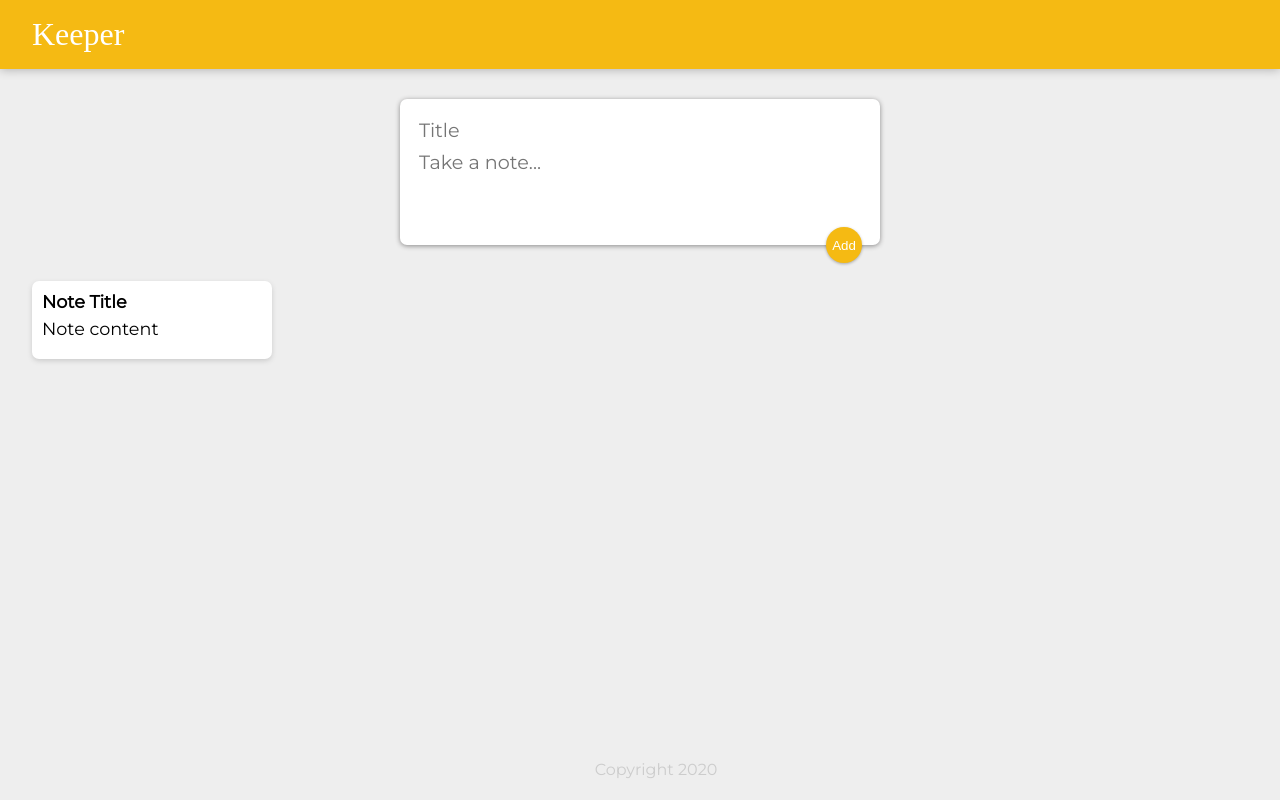
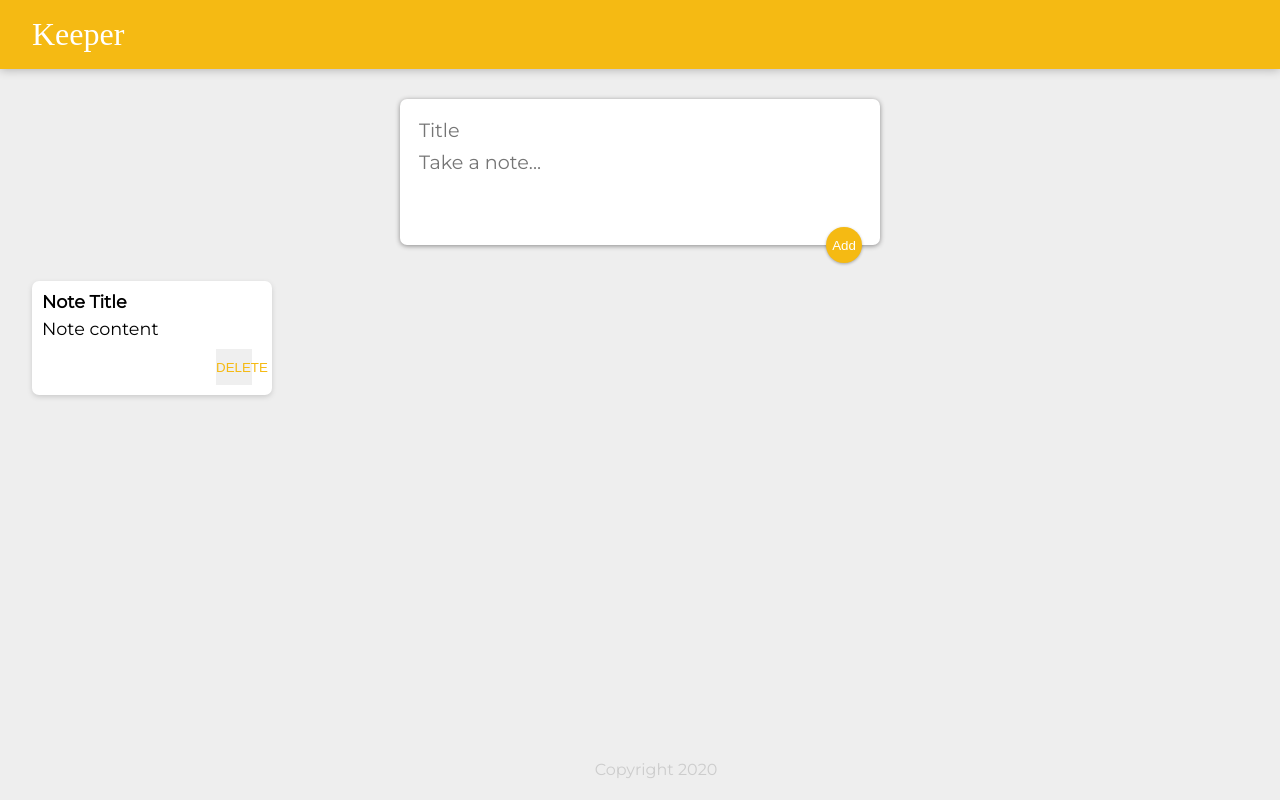
Before and after one commit to omri2861/UdemyWebDev, a React (Create React App) app in the folder keeper/: page / in a window 1280 px wide. Built offline with nearby package versions, Linux system fonts and the light colour scheme; a web font is replaced by a local one.

Commit message:
Implemented delete functionality

```diff
--- a/keeper/src/components/App.jsx
+++ b/keeper/src/components/App.jsx
@@ -32,6 +32,10 @@ function App() {
         notesKey++;
     }
 
+    function deleteNote(key) {
+        setNotes((prevNotes) => prevNotes.filter((note) => note.key !== key));
+    }
+
     return (
         <div>
             <Header />
@@ -39,8 +43,10 @@ function App() {
             {notes.map((note) => (
                 <Note
                     key={note.key}
+                    id={note.key}
                     title={note.title}
                     content={note.content}
+                    onDelete={deleteNote}
                 />
             ))}
             <Footer />
--- a/keeper/src/components/Note.jsx
+++ b/keeper/src/components/Note.jsx
@@ -1,10 +1,14 @@
 import React from "react";
 
 function Note(props) {
+  // Keeping an ID as well, so it can be used for deletion
+  const id = props.id;
+
   return (
     <div className="note">
       <h1>{props.title}</h1>
       <p>{props.content}</p>
+      <button onClick={() => props.onDelete(id)}>DELETE</button>
     </div>
   );
 }
```
